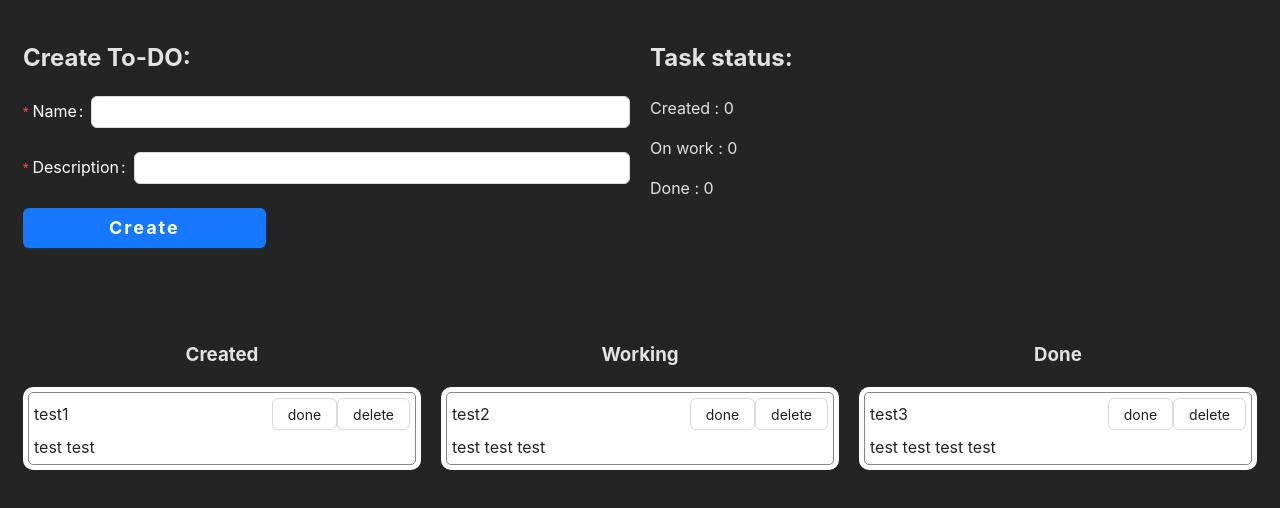
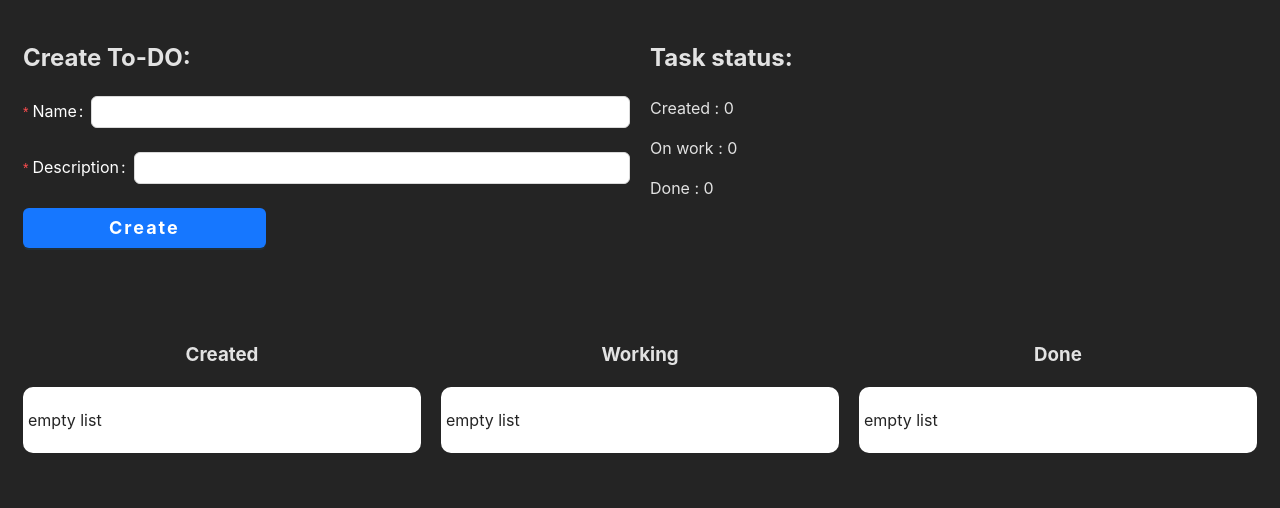
Before and after one commit to DimaBaziuk/tasker_react, a React (Vite) app: page / in a window 1280 px wide. Shown: the top 508 px of the page. Built offline with nearby package versions, Linux system fonts and the light colour scheme.

Commit message:
add some styles and small fixes

```diff
--- a/src/TaskList.tsx
+++ b/src/TaskList.tsx
@@ -15,11 +15,11 @@ const TaskList: React.FC<TaskListType> = ({ dataTask, listName }) => {
                 {dataTask.length ? (
                     <>
                         {dataTask.map((task) => (
-                            <TaskBar task={task} />
+                            <TaskBar task={task} key={task.id} />
                         ))}
                     </>
                 ) : (
-                    <div>
+                    <div className="emtyListBlock">
                         <p>empty list</p>
                     </div>
                 )}
--- a/src/TaskRenderBar.tsx
+++ b/src/TaskRenderBar.tsx
@@ -6,6 +6,7 @@ import TaskList from "./TaskList";
 
 const TaskRenderBar: React.FC = () => {
     const taskList = useGlobalStore((store) => store.taskList);
+    const isLoad = useGlobalStore((store) => store.isLoad);
 
     const [filtered, setFiltered] = useState<{
         created: TaskType[];
@@ -18,6 +19,7 @@ const TaskRenderBar: React.FC = () => {
     });
 
     useEffect(() => {
+        console.log("task list", taskList);
         const filteredList = {
             created: [] as TaskType[],
             working: [] as TaskType[],
@@ -35,13 +37,17 @@ const TaskRenderBar: React.FC = () => {
         });
 
         setFiltered(filteredList);
-    }, [taskList]);
+    }, [taskList, isLoad]);
 
     return (
         <section className="taskGrid">
-            <TaskList dataTask={filtered.created} listName="Created" />
-            <TaskList dataTask={filtered.working} listName="Working" />
-            <TaskList dataTask={filtered.done} listName="Done" />
+            {isLoad ? (
+                <>
+                    <TaskList dataTask={filtered.created} listName="Created" />
+                    <TaskList dataTask={filtered.working} listName="Working" />
+                    <TaskList dataTask={filtered.done} listName="Done" />
+                </>
+            ) : null}
         </section>
     );
 };
--- a/src/globalStore.ts
+++ b/src/globalStore.ts
@@ -1,10 +1,11 @@
 import { create } from "zustand";
-import { devtools, persist } from "zustand/middleware";
+import { devtools } from "zustand/middleware";
 
 import { TaskType } from "./taskType";
 
 type GlobalStoreType = {
     task: TaskType;
+    isLoad: boolean;
     taskList: TaskType[];
     getTask: () => void;
     createTask: (data: TaskType) => void;
@@ -13,32 +14,15 @@ type GlobalStoreType = {
     updateTaskValues: (fieldName: string, value: string) => void;
 };
 
-const JSON = [
-    { id: "1", name: "test1", description: "test test", status: "created" },
-    {
-        id: "2",
-        name: "test2",
-        description: "test test test",
-        status: "working",
-    },
-    {
-        id: "3",
-        name: "test3",
-        description: "test test test test",
-        status: "done",
-    },
-];
-
 const useGlobalStore = create<GlobalStoreType>()(
-    devtools(
-        persist(
-            (set, get) => ({
+    devtools((set, get) => ({
         task: {
             name: "",
             description: "",
             status: "created",
         },
-                taskList: JSON,
+        isLoad: true,
+        taskList: [],
 
         getTask: () => {
             set((state) => ({ ...state }));
@@ -46,6 +30,8 @@ const useGlobalStore = create<GlobalStoreType>()(
 
         createTask: (data) => {
             console.log("creting task:", data);
+            set((state) => ({ ...state, isLoad: false }));
+
             setTimeout(() => {
                 set((state) => ({
                     ...state,
@@ -55,13 +41,9 @@ const useGlobalStore = create<GlobalStoreType>()(
                         description: "",
                         status: "created",
                     },
+                    isLoad: true,
                 }));
-                        console.log(
-                            "state",
-                            get().task,
-                            "taskList:",
-                            get().taskList
-                        );
+                console.log("state", get().task, "taskList:", get().taskList);
             }, 4000);
         },
 
@@ -77,10 +59,7 @@ const useGlobalStore = create<GlobalStoreType>()(
             console.log(fieldName, values);
             set((state) => ({ ...state, values }));
         },
-            }),
-            { name: "task-list-store" }
-        )
-    )
+    }))
 );
 
 export default useGlobalStore;
--- a/src/index.scss
+++ b/src/index.scss
@@ -84,3 +84,9 @@
         }
     }
 }
+
+.emtyListBlock {
+    p {
+        color: #242424;
+    }
+}
```
Also changed, not shown: src/App.tsx (+3 -4 lines). Lines whose indentation alone changed are shown as unchanged.
